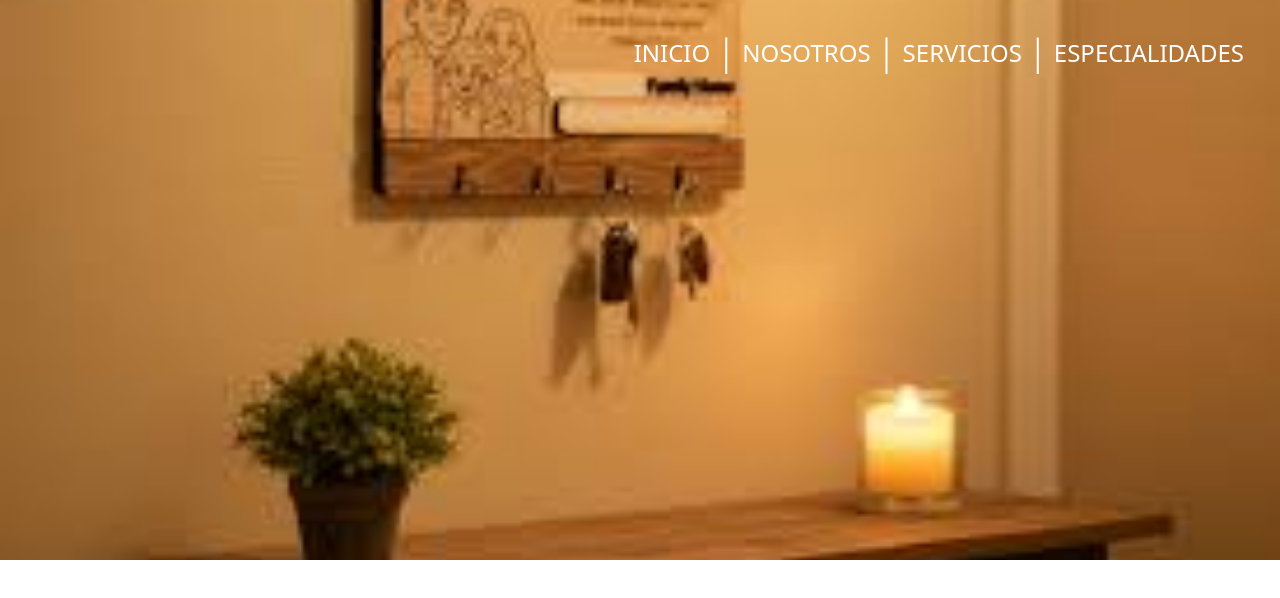
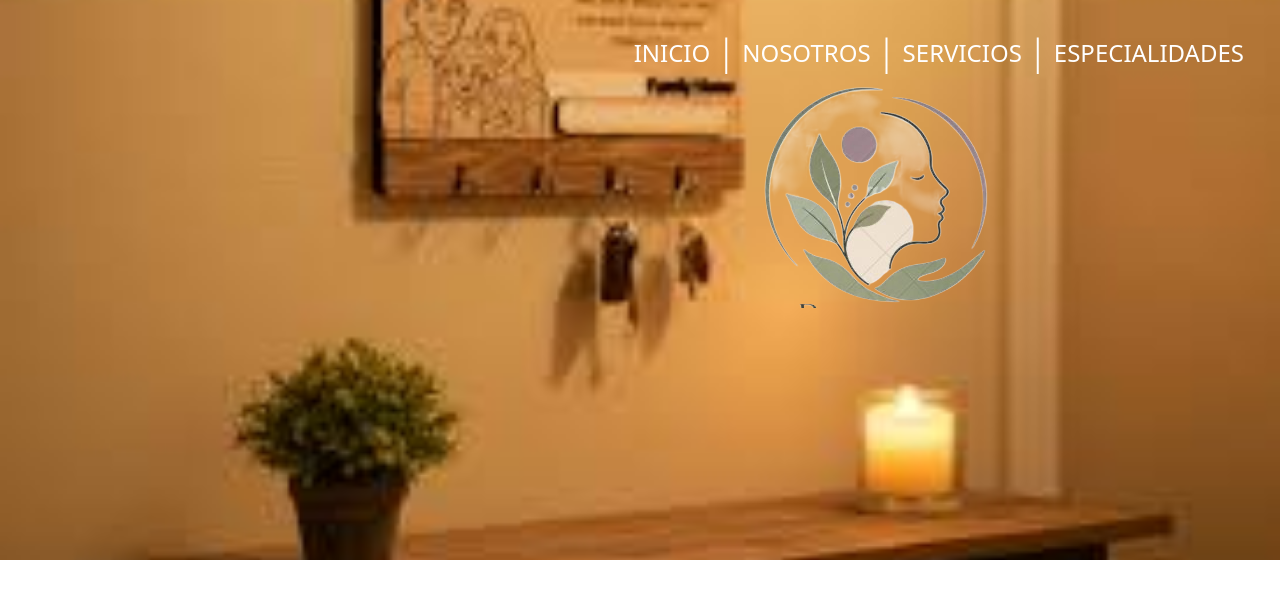
Before and after one commit to jjenkins91/mily_site, a React (Vite) app: page / in a window 1280 px wide. Shown: the top 598 px of the page. Built offline with nearby package versions, Linux system fonts and the light colour scheme.

Commit message:
Added Logo

```diff
--- a/src/components/Home/Home.css
+++ b/src/components/Home/Home.css
@@ -8,3 +8,11 @@
     background-position: center;
     height: 70vh;
 }
+
+
+
+.logo-container{
+    display: flex;
+    flex-direction: row-reverse;
+    padding-right: 250px;
+}
--- a/src/components/Home/Home.jsx
+++ b/src/components/Home/Home.jsx
@@ -1,12 +1,15 @@
-import "./Home.css"
+import "./Home.css";
 import Navbar from "../NavBar/Navbar";
-function Home(){
-    return(
-        <>
-        <div className="header-container">
-        <Navbar/>
+function Home() {
+  return (
+    <>
+      <div className="header-container">
+        <Navbar />
+        <div className="logo-container">
+          <img className="logo" src="penp.png" alt="penpLogo" />
         </div>
-        </>
-    );
+      </div>
+    </>
+  );
 }
 export default Home;
```
Also changed, not shown: public/penp.png (added).
